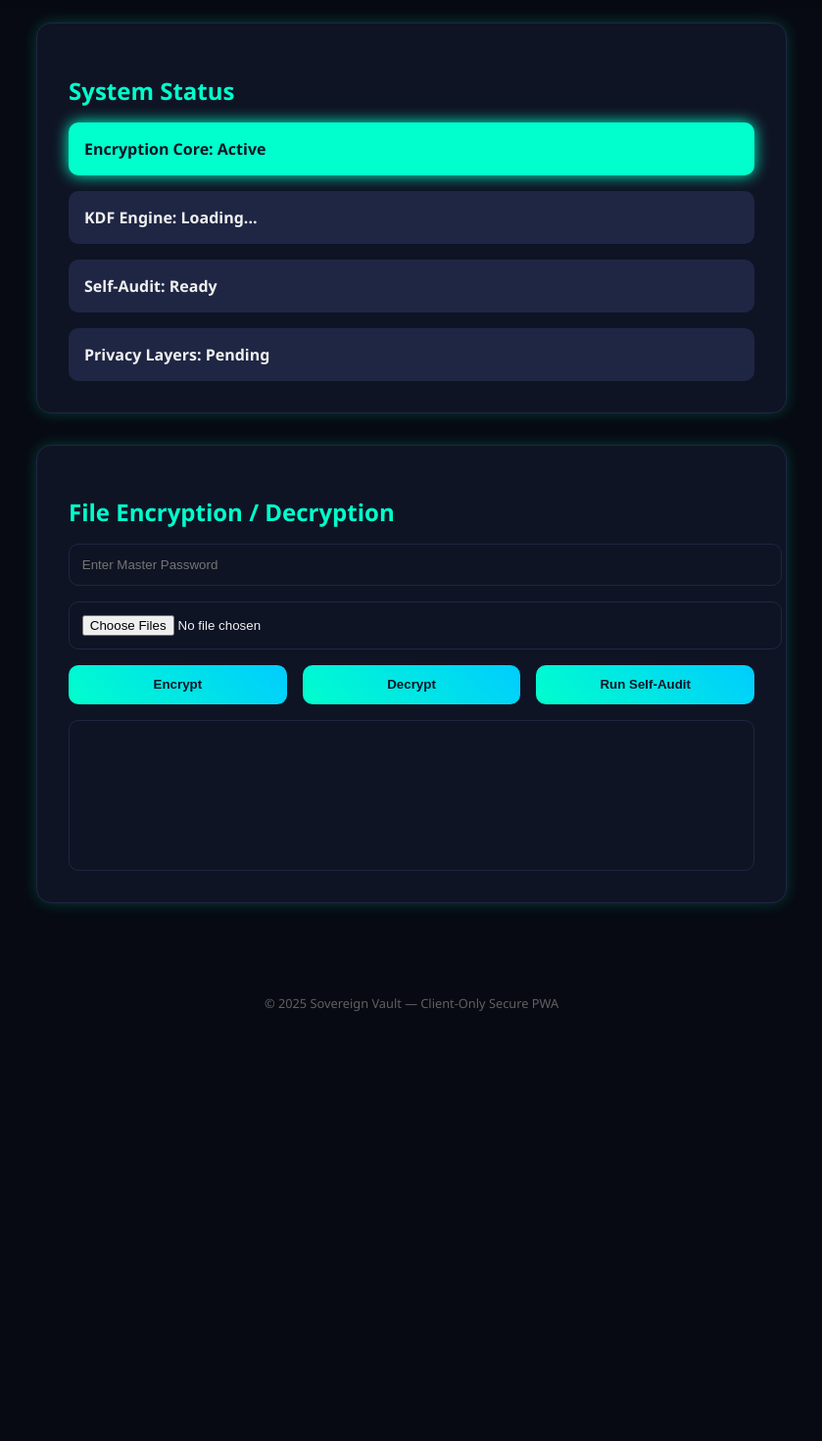
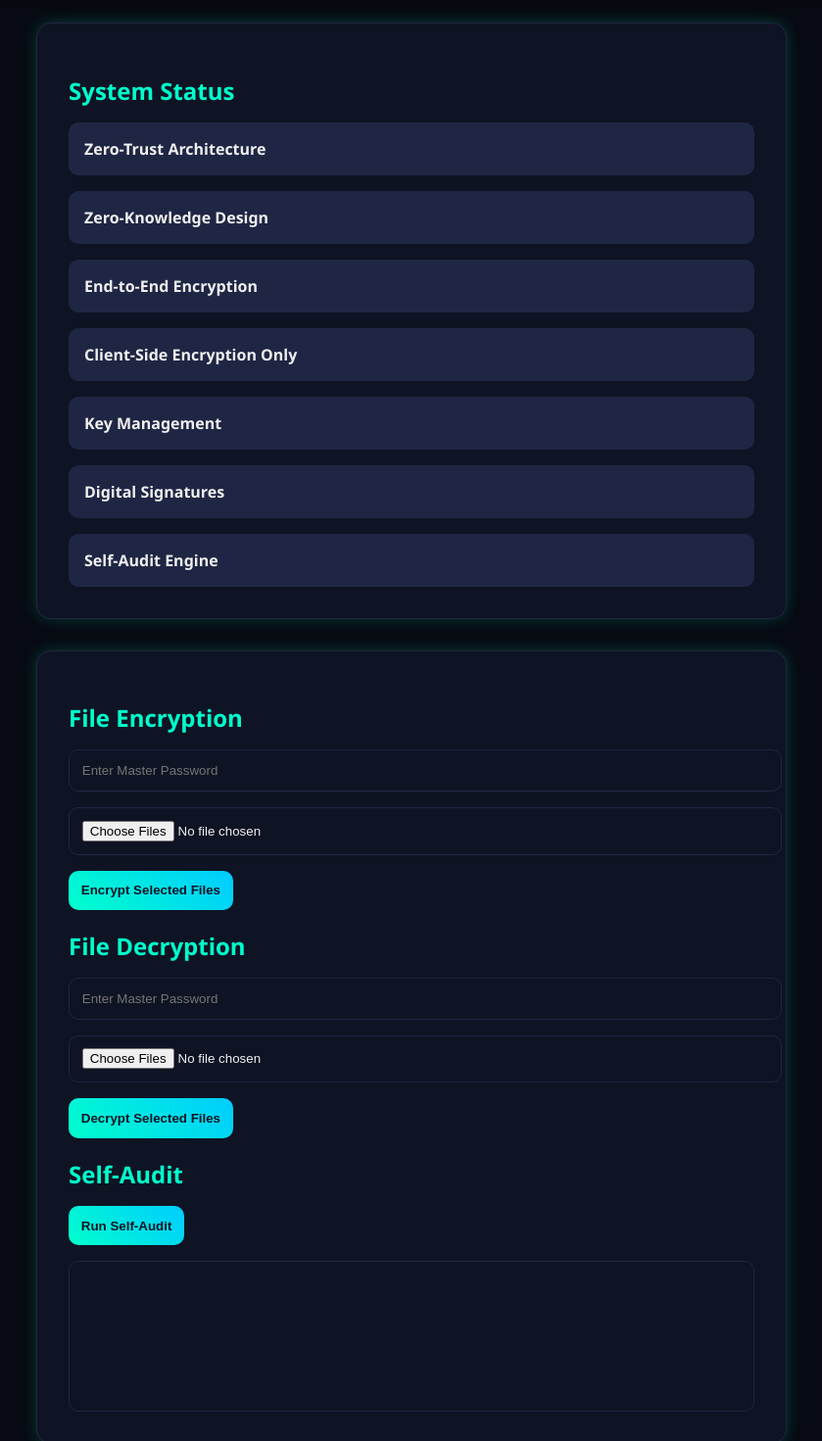
Before and after one commit to muha-001/Sovereign-Vault, a plain HTML site: page index.html in a window 1280 px wide. Shown: the part 220-1691 px from the top of the page at 98% size, without its empty margins (220-1059 px from the left). Before the commit the page ends 1282 px from the top, so only its background shows below. Drawn offline with Linux system fonts and the light colour scheme; files that its build step writes are made by us from their sources; a script that the page names is missing.

Commit message:
Update index.html

```diff
--- a/index.html
+++ b/index.html
@@ -5,6 +5,7 @@
 <meta name="viewport" content="width=device-width, initial-scale=1.0">
 <title>Sovereign Vault</title>
 <link rel="stylesheet" href="style.css">
+<link rel="manifest" href="manifest.json">
 </head>
 <body>
   <header>
@@ -13,25 +14,35 @@
   </header>
 
   <main>
+    <!-- System Status Panel -->
     <section class="status-panel">
       <h2>System Status</h2>
       <div class="layer-status">
-        <div class="layer active">Encryption Core: Active</div>
-        <div class="layer">KDF Engine: Loading...</div>
-        <div class="layer">Self-Audit: Ready</div>
-        <div class="layer">Privacy Layers: Pending</div>
+        <div class="layer">Zero-Trust Architecture</div>
+        <div class="layer">Zero-Knowledge Design</div>
+        <div class="layer">End-to-End Encryption</div>
+        <div class="layer">Client-Side Encryption Only</div>
+        <div class="layer">Key Management</div>
+        <div class="layer">Digital Signatures</div>
+        <div class="layer">Self-Audit Engine</div>
       </div>
     </section>
 
+    <!-- File Encryption Panel -->
     <section class="file-panel">
-      <h2>File Encryption / Decryption</h2>
-      <input type="password" id="password" placeholder="Enter Master Password">
-      <input type="file" id="fileInput" multiple>
-      <div class="buttons">
-        <button id="encryptBtn">Encrypt</button>
-        <button id="decryptBtn">Decrypt</button>
-        <button id="auditBtn">Run Self-Audit</button>
-      </div>
+      <h2>File Encryption</h2>
+      <input type="password" id="passwordEncrypt" placeholder="Enter Master Password">
+      <input type="file" id="fileEncryptInput" multiple>
+      <button id="encryptBtn">Encrypt Selected Files</button>
+
+      <h2>File Decryption</h2>
+      <input type="password" id="passwordDecrypt" placeholder="Enter Master Password">
+      <input type="file" id="fileDecryptInput" multiple>
+      <button id="decryptBtn">Decrypt Selected Files</button>
+
+      <h2>Self-Audit</h2>
+      <button id="auditBtn">Run Self-Audit</button>
+
       <div id="logPanel"></div>
     </section>
   </main>
```
